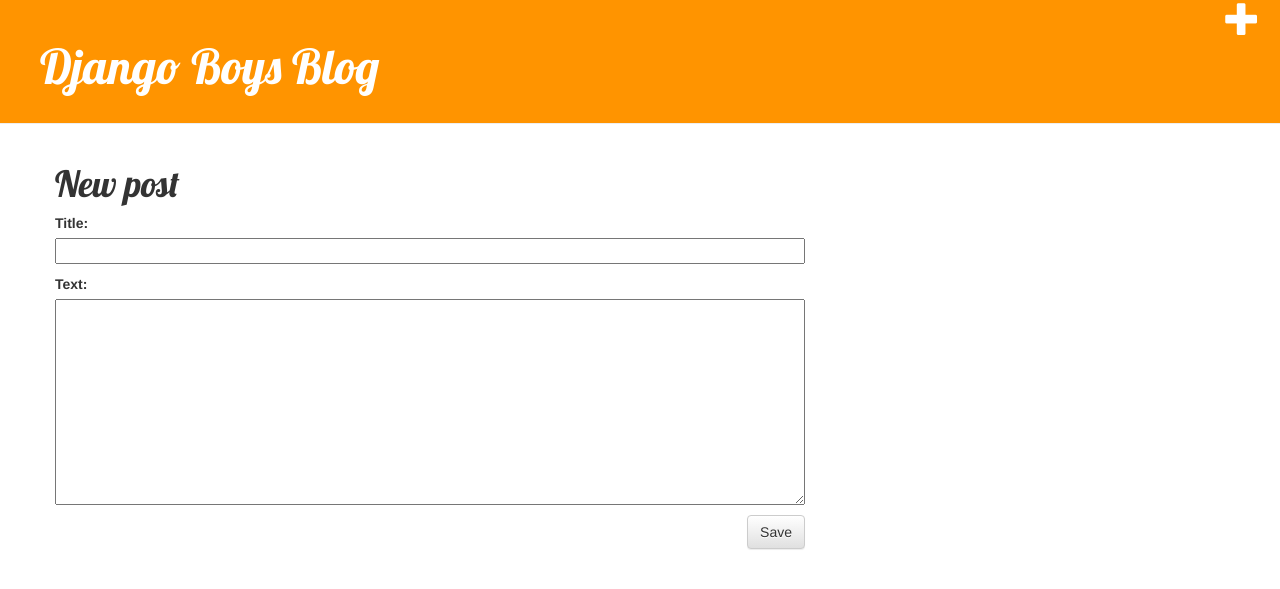
After one commit to apurv1205/djangoTutorial, a Django app: page /post/new/ in a window 1280 px wide. The commit adds this page. Shown: the top 589 px of the page. Run offline with Django 3.2, Linux system fonts and the light colour scheme; some libraries are stand-ins or nearby versions.

Commit message:
almost final

```diff
--- /dev/null
+++ b/blog/forms.py
@@ -0,0 +1,9 @@
+from django import forms
+
+from .models import Post
+
+class PostForm(forms.ModelForm):
+
+    class Meta:
+        model = Post
+        fields = ('title', 'text',)
--- a/blog/templates/blog/base.html
+++ b/blog/templates/blog/base.html
@@ -8,6 +8,7 @@
         <link href="//fonts.googleapis.com/css?family=Lobster&subset=latin,latin-ext" rel="stylesheet" type="text/css">
     </head>
     <body>
+     	<a href="{% url 'post_new' %}" class="top-menu"><span class="glyphicon glyphicon-plus"></span></a>
 		<div class="page-header">
 		<h1><a href="/">Django Boys Blog</a></h1>
 		</div>
--- /dev/null
+++ b/blog/templates/blog/post_edit.html
@@ -0,0 +1,9 @@
+{% extends 'blog/base.html' %}
+
+{% block content %}
+    <h1>New post</h1>
+    <form method="POST" class="post-form">{% csrf_token %}
+        {{ form.as_p }}
+        <button type="submit" class="save btn btn-default">Save</button>
+    </form>
+{% endblock %}
--- a/blog/urls.py
+++ b/blog/urls.py
@@ -4,4 +4,5 @@ from . import views
 urlpatterns = [
     url(r'^$', views.post_list, name='post_list'),
     url(r'^post/(?P<pk>\d+)/$', views.post_detail, name='post_detail'),
+    url(r'^post/new/$', views.post_new, name='post_new'),
 ]
--- a/blog/views.py
+++ b/blog/views.py
@@ -2,6 +2,8 @@ from django.shortcuts import render
 from django.utils import timezone
 from .models import Post
 from django.shortcuts import render, get_object_or_404
+from .forms import PostForm
+from django.shortcuts import redirect
 
 def post_list(request):
     posts = Post.objects.filter(published_date__lte=timezone.now()).order_by('published_date')
@@ -11,3 +13,16 @@ def post_list(request):
 def post_detail(request, pk):
     post = get_object_or_404(Post, pk=pk)
     return render(request, 'blog/post_detail.html', {'post': post})
+
+def post_new(request):
+    if request.method == "POST":
+        form = PostForm(request.POST)
+        if form.is_valid():
+            post = form.save(commit=False)
+            post.author = request.user
+            post.published_date = timezone.now()
+            post.save()
+            return redirect('post_detail', pk=post.pk)
+    else:
+        form = PostForm()
+    return render(request, 'blog/post_edit.html', {'form': form})
```
